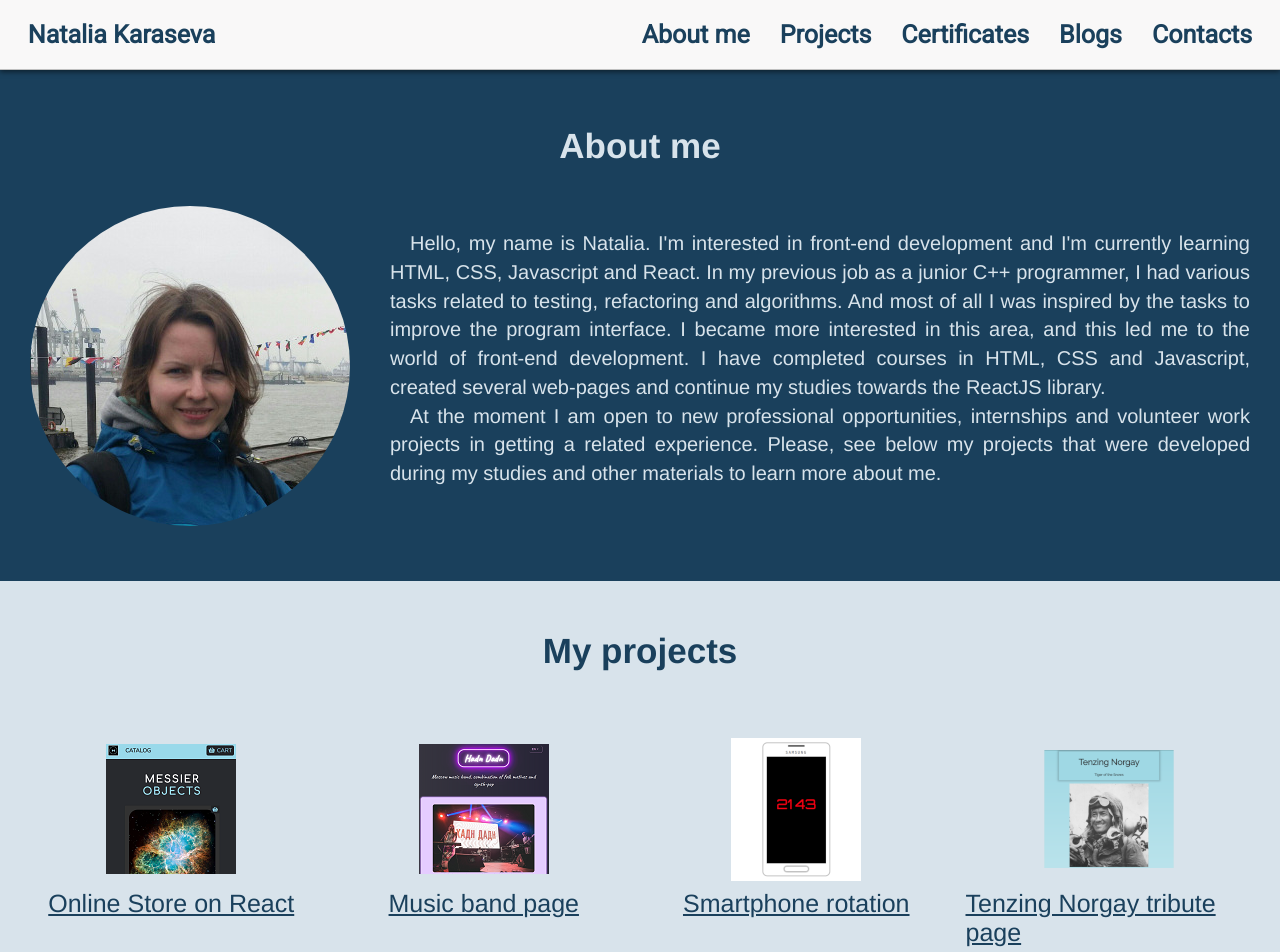
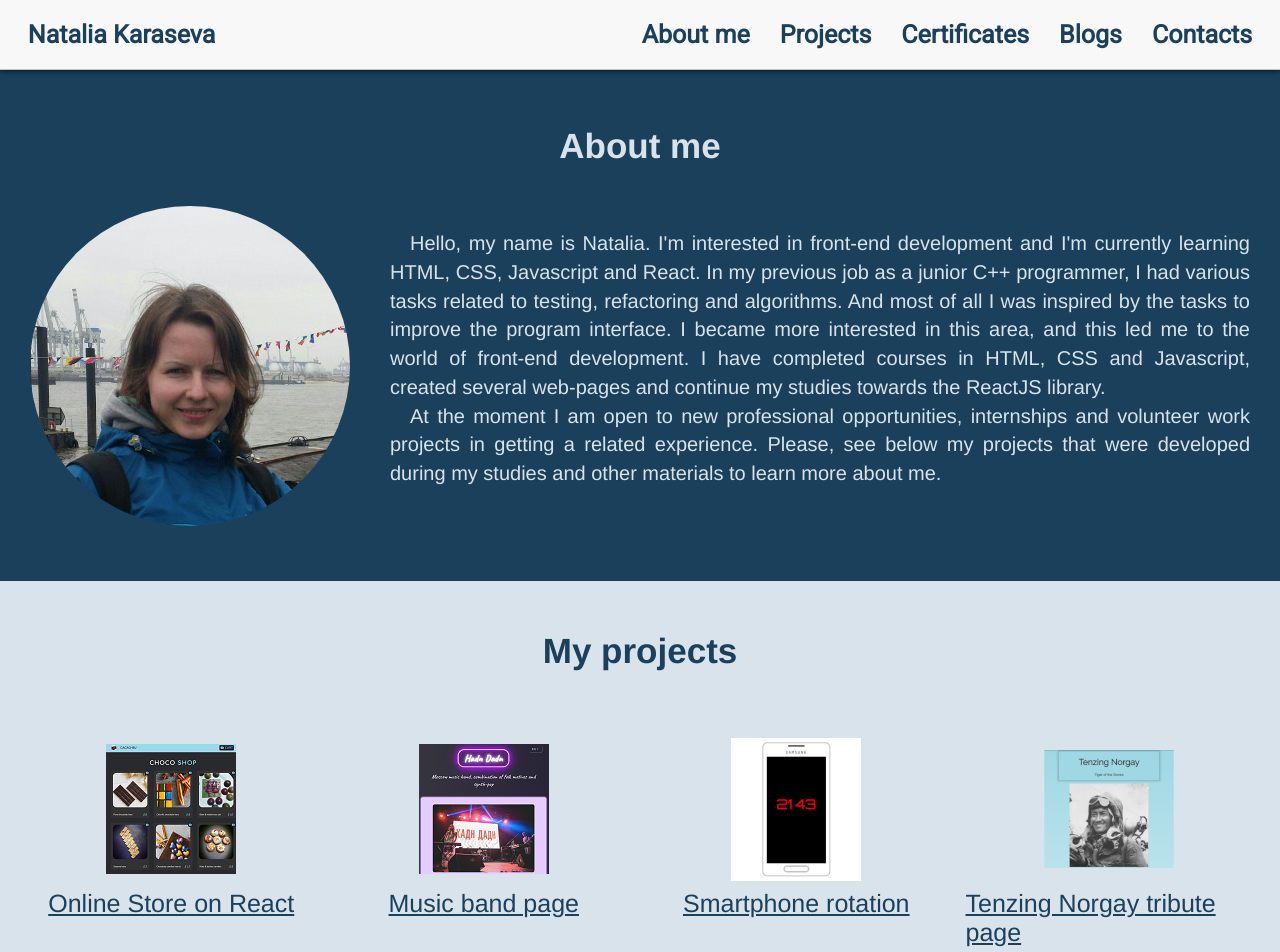
Before and after one commit to nat-k-dev/natkdev.com, a React (Create React App) app: page / in a window 1280 px wide. Shown: the top 952 px of the page. Built offline with nearby package versions, Linux system fonts and the light colour scheme.

Commit message:
replace messier by cacao-bu

```diff
--- a/src/components/home/main/projects/project/project.css
+++ b/src/components/home/main/projects/project/project.css
@@ -33,8 +33,8 @@
 	background: url('project__tribute-page.png') no-repeat center;
 }
 
-.project__messier-objects > a > .icon {
-	background: url('project__messier-objects.png') no-repeat center;
+.project__cacao-bu > a > .icon {
+	background: url('project__cacao-bu.png') no-repeat center;
 }
 
 .project__design-system > a > .icon {
--- a/src/components/home/main/projects/projects-info.js
+++ b/src/components/home/main/projects/projects-info.js
@@ -1,8 +1,8 @@
 export const projectsInfo = {
-    messier: {
+    cacaoBu: {
       internalPage: false,
-      cssClassName: "project__messier-objects",
-      link: "https://messier-objects.netlify.app",
+      cssClassName: "project__cacao-bu",
+      link: "https://cacao-bu.netlify.app/",
       caption: "Online Store on React"
     },
     hadnDadn: {
--- a/src/components/home/main/projects/projects.js
+++ b/src/components/home/main/projects/projects.js
@@ -6,10 +6,10 @@ import "./projects.css";
 function Projects() {
     return (
       <div className="projects">
-        <Project cssClassName={projectsInfo.messier.cssClassName}
-                  link={projectsInfo.messier.link}
-                  caption={projectsInfo.messier.caption}
-                  internalPage={projectsInfo.messier.internalPage} />
+        <Project cssClassName={projectsInfo.cacaoBu.cssClassName}
+                  link={projectsInfo.cacaoBu.link}
+                  caption={projectsInfo.cacaoBu.caption}
+                  internalPage={projectsInfo.cacaoBu.internalPage} />
         <Project cssClassName={projectsInfo.hadnDadn.cssClassName}
                   link={projectsInfo.hadnDadn.link}
                   caption={projectsInfo.hadnDadn.caption}
```
Also changed, not shown: src/components/home/main/projects/project/project__cacao-bu.png (added), src/components/home/main/projects/project/project__messier-objects.png (deleted).
